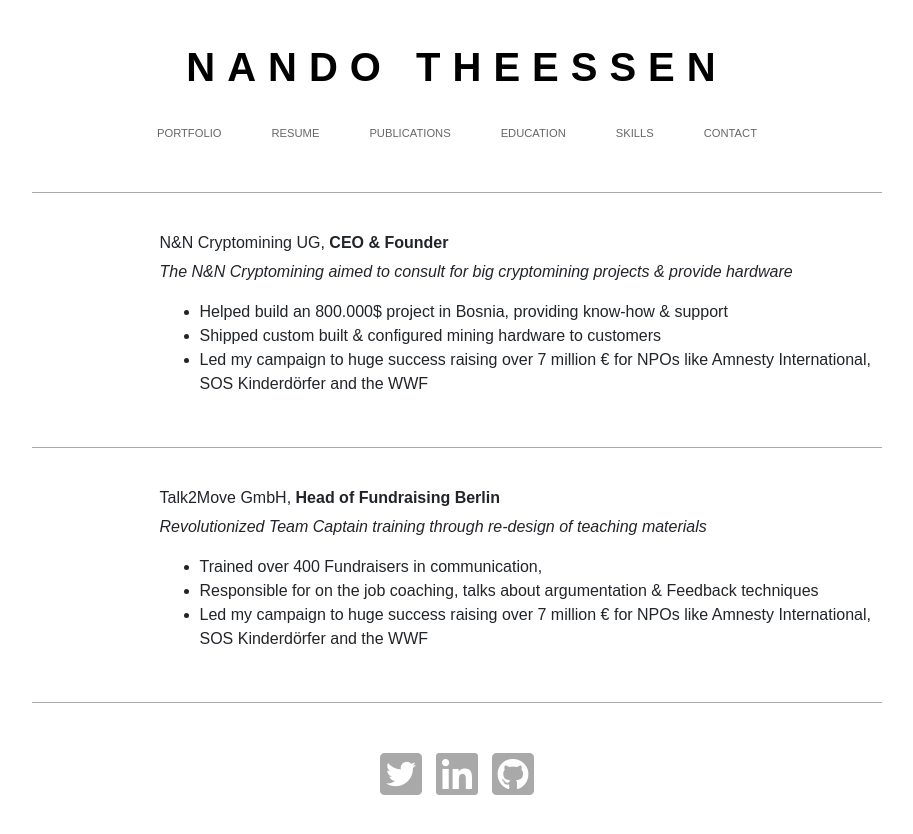
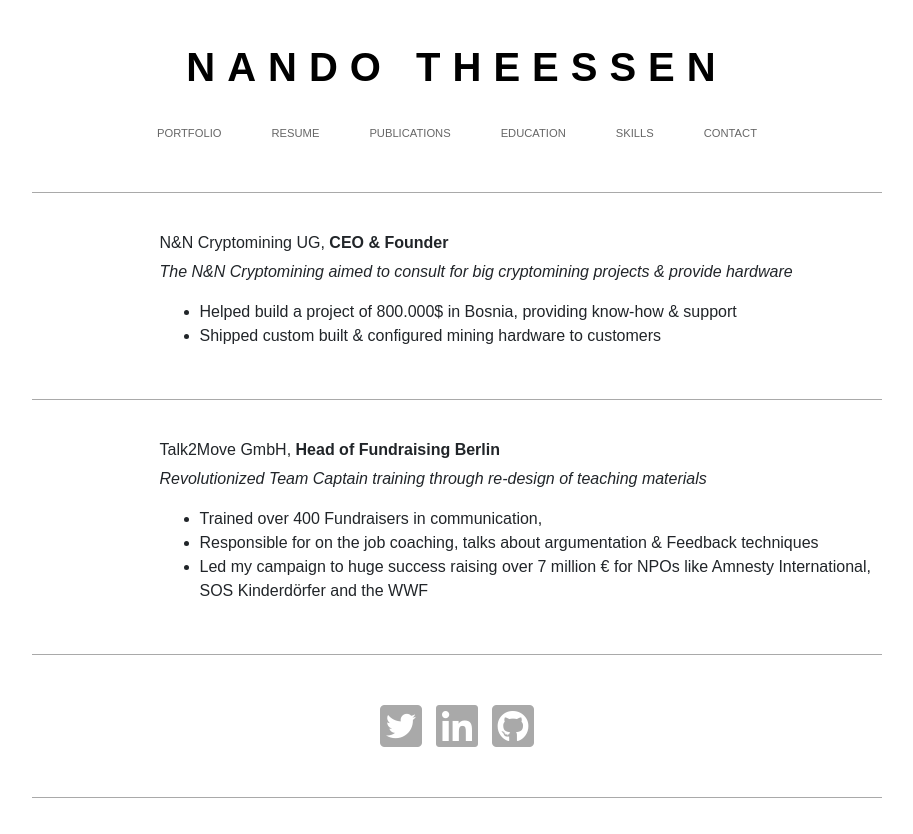
Before and after one commit to NandoTheessen/Resume-Page, a React (Create React App) app: page /resume in a window 1280 px wide. Shown: the top 834 px of the page, without its empty margins (183-1096 px from the left). After the commit the page ends 800 px from the top, so only its background shows below. Built offline with nearby package versions, Linux system fonts and the light colour scheme.

Commit message:
changed resume

```diff
--- a/src/components/Resume.js
+++ b/src/components/Resume.js
@@ -10,10 +10,8 @@
                 <h6 className='resume-item-title'>N&N Cryptomining UG, <span className='font-weight-bold'>CEO & Founder</span></h6>
                 <p className="resume-item-subtitle font-italic">The N&N Cryptomining aimed to consult for big cryptomining projects & provide hardware</p>
                 <ul className='resume-item-list'>
-                    <li className="resume-item-list-item">Helped build an 800.000$ project in Bosnia, providing know-how & support</li>
+                    <li className="resume-item-list-item">Helped build a project of 800.000$ in Bosnia, providing know-how & support</li>
                     <li className="resume-item-list-item">Shipped custom built & configured mining hardware to customers</li>
-                    <li className="resume-item-list-item">Led my campaign to huge success raising over 7 million € for NPOs like Amnesty International,<br />
-                        SOS Kinderdörfer and the WWF</li>
                 </ul>
             </div>
             <div className='resume-item previous-experience'>
```
